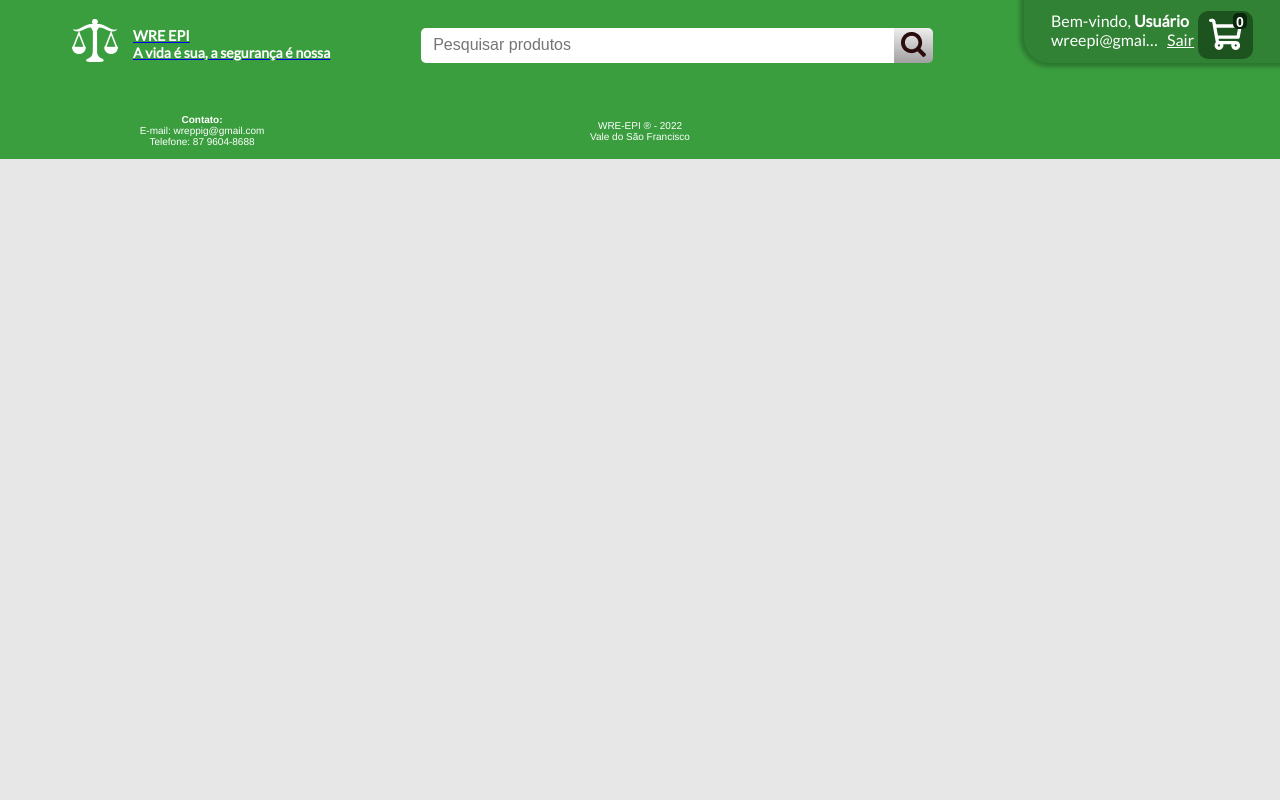
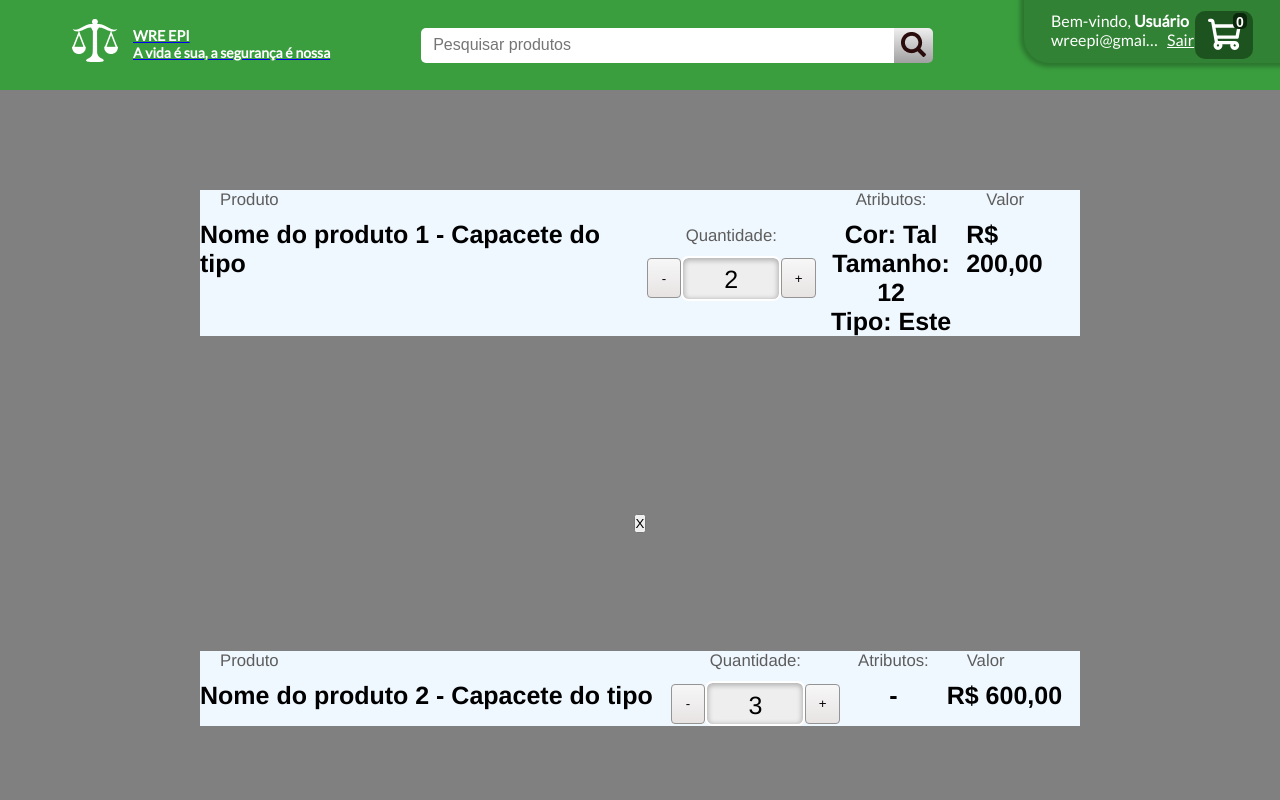
Before and after one commit to inove-jr/wre_epi_backend, a Vue app: page /cart in a window 1280 px wide. Shown: the top 800 px of the page. Built offline with nearby package versions, Linux system fonts and the light colour scheme.

Commit message:
Item de carrinho concluido

```diff
--- a/src/components/Header.vue
+++ b/src/components/Header.vue
@@ -26,10 +26,12 @@
           </div>
         </div>
 
-        <button class="cart-button">
-          <img src="../assets/Vector.svg" alt="" />
-          <p>0</p>
-        </button>
+        <router-link to="/cart">
+          <button class="cart-button" >
+            <img src="../assets/Vector.svg" alt="" />
+            <p>0</p>
+          </button>
+        </router-link>
       </div>
     </section>
   </template>
@@ -172,6 +174,8 @@
 
     border: none;
     position: relative;
+
+    cursor: pointer;
   }
 
   .cart-button p {
--- /dev/null
+++ b/src/components/cartItem.vue
@@ -0,0 +1,128 @@
+<template>
+    <section class="cartItem">
+        <div class="nameItem">
+            <h6>Produto</h6>
+            <h4>{{this.item.nome}}</h4>
+        </div>
+        <div class="quantity">
+            <h6>Quantidade:</h6>
+            <div class="controlQuantity">
+                <button @click="sub()">
+                -
+                </button>
+                <p>{{this.item.quantity}}</p>
+                <button @click="add()">
+                    +
+                </button>
+            </div>
+        </div>
+        <div class="atributs">
+            <h6>Atributos:</h6>
+            <div v-if="Object.keys(this.item.atributs) != 0">
+                <h4 v-for="(value, index) in Object.entries(this.item.atributs)" :key="index">
+                    {{value[0]}}: {{value[1]}}
+                </h4>
+            </div>
+            <h4 v-else> - </h4>
+
+        </div>
+        <div class="price">
+            <h6>Valor</h6>
+            <h4>R$ {{ (this.item.preco*this.item.quantity).toLocaleString("pt-BR", { minimumFractionDigits: 2}) }}</h4>
+        </div>
+    </section>
+</template>
+<script>
+
+export default {
+    name: "CartItem",
+    mounted(){
+        //console.log(this.item.key);
+    },
+    props:{
+        item:{
+            nome: String,
+            quantity: Number,
+            preco: Number,
+            parcelas: Number,
+            imagem: String,
+            atributs: {
+                cor: String,
+                tamanho: Number,
+                tipo: String
+            }
+        }
+    },
+    methods:{
+        add(){
+            this.item.quantity = this.item.quantity+1;
+        },
+        sub(){
+           if(this.item.quantity>1){
+                this.item.quantity = this.item.quantity-1;
+           }
+        }
+    }
+}
+</script>
+<style scoped>
+.cartItem{
+    display: flex;
+    flex-direction: row;
+    font-size: 2.5rem;
+    background-color: aliceblue;
+}
+.nameItem{
+    text-align: left;
+}
+.cartItem h6{
+    font-weight: 400;
+    color: #5D5D5D;
+}
+h6{
+    padding-bottom: 1rem;
+}
+.nameItem h6{
+    padding-left: 2rem;
+}
+
+.quantity{
+    text-align: center;
+    margin: auto;
+}
+.controlQuantity{
+    display: flex;
+    flex-direction: row;
+    align-items: center;
+}
+.controlQuantity button{
+    width: 2.6em;
+    height: 3em;
+    background: linear-gradient(180deg, #F7F7F7 0%, #E7E3E3 100%);
+    border: 0.1em solid #969393;
+    border-radius: 0.3em;
+}
+.controlQuantity p{
+    width: 4em;
+    height: 1.8em;
+    background: #EEEEEE;
+    border: 0.1em solid hsl(0, 0%, 100%);
+    box-shadow: inset 0 0.05em 0.2em 0.05em rgba(0, 0, 0, 0.25);
+    border-radius: 0.3em;
+    padding: 0.3em;
+}
+.atributs h4{
+    text-transform: capitalize;
+    margin: auto;
+}
+.price{
+    margin-inline: auto;
+    text-align: left;
+}
+.price h4{
+    margin: auto;
+}
+.price h6{
+    padding-left: 2rem;
+}
+</style>
--- a/src/views/ShoppingCart.vue
+++ b/src/views/ShoppingCart.vue
@@ -1,20 +1,77 @@
 <template>
     <section>
-
+      <div class="itemCart" v-for="(item, index) in listTest" :key="index">
+        <CartItem @click="calcTotal()" :item=item></CartItem>
+        <button @click="remove(index), calcTotal()">X</button>
+      </div>
+      {{som}}
     </section>
 </template>
 
 <script>
+import CartItem from '@/components/cartItem.vue';
+
   export default {
-    mounted() {
+    beforeMount(){
+      this.calcTotal()
     },
-      data() {
+    data() {
         return {
+            listTest: [
+              {nome: "Nome do produto 1 - Capacete do tipo",
+                quantity: 2,
+                preco: 100.00,
+                parcelas: 4,
+                imagem: "/img/produto.svg",
+                atributs:  {cor: 'tal',
+              tamanho: 12, tipo: 'este'}
+              },
+              {nome: "Nome do produto 2 - Capacete do tipo",
+                quantity: 3,
+                preco: 200.00,
+                parcelas: 4,
+                imagem: "/img/produto.svg",
+                atributs:  {}
+              },
+              {nome: "Nome do produto 3 - Capacete do tipo",
+                quantity: 2,
+                preco: 300.00,
+                parcelas: 4,
+                imagem: "/img/produto.svg",
+                atributs:  {
+              tamanho: 12}
+              },
+              {nome: "Nome do produto 4 - Capacete do tipo",
+                quantity: 1,
+                preco: 400.00,
+                parcelas: 4,
+                imagem: "/img/produto.svg",
+                atributs: {cor: 'tal',
+              tamanho: 12}
+              },
+            ],
+            som: 0,
+        };
+    },
+    methods: {
+        calcTotal() {
+            this.som = 0
+            this.listTest.forEach(element => {
+              this.som = this.som + element.preco*element.quantity
+            //  console.log(element.preco)
+            });
+        },
+        remove(index){
+          this.listTest.splice(index,1)
         }
-      }
-  }
+    },
+    components: { CartItem }
+}
 </script>
 
 <style scoped>
-
+section{
+  font-size: 10rem;
+  margin:10rem;
+}
 </style>
```
